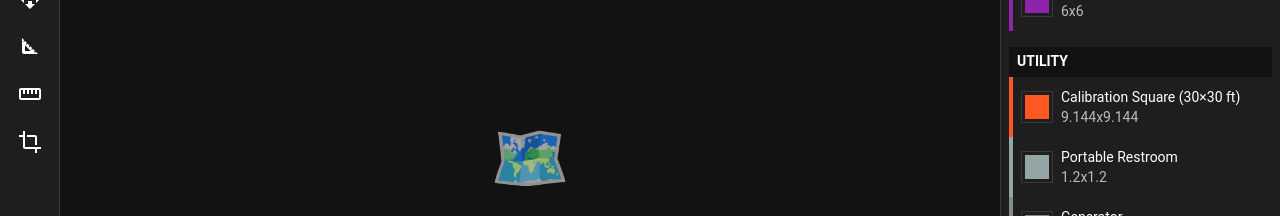
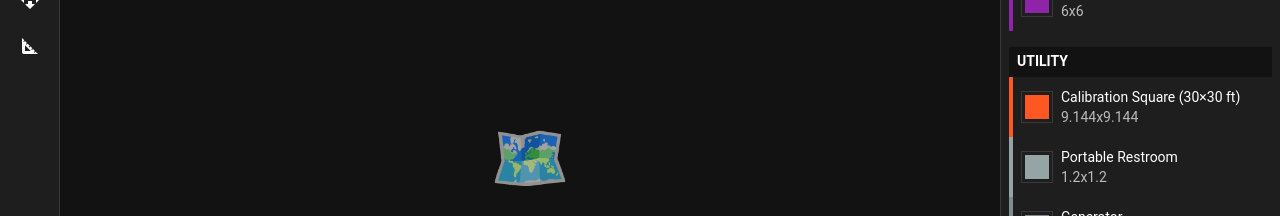
Before and after one commit to jscales4000/LotLizard-V2, a React (Create React App) app: page / in a window 1280 px wide. Shown: the part 235-451 px from the top of the page. Built offline with nearby package versions, Linux system fonts and the light colour scheme.

Commit message:
Update layout, map (v0.2.7) - Automated commit

```diff
--- a/src/components/layout/LeftSidebar.tsx
+++ b/src/components/layout/LeftSidebar.tsx
@@ -1,4 +1,4 @@
-import React from 'react';
+import React, { useEffect } from 'react';
 import {
   Drawer,
   List,
@@ -12,14 +12,12 @@ import {
 } from '@mui/material';
 import PanToolIcon from '@mui/icons-material/PanTool';
 import OpenWithIcon from '@mui/icons-material/OpenWith';
-import StraightenIcon from '@mui/icons-material/Straighten';
 import ZoomInIcon from '@mui/icons-material/ZoomIn';
 import ZoomOutIcon from '@mui/icons-material/ZoomOut';
 import CenterFocusStrongIcon from '@mui/icons-material/CenterFocusStrong';
 import GridOnIcon from '@mui/icons-material/GridOn';
 import GridOffIcon from '@mui/icons-material/GridOff';
 import DeleteIcon from '@mui/icons-material/Delete';
-import CropIcon from '@mui/icons-material/Crop';
 import SquareFootIcon from '@mui/icons-material/SquareFoot';
 import FolderOpenIcon from '@mui/icons-material/FolderOpen';
 import ImageSearchIcon from '@mui/icons-material/ImageSearch';
@@ -59,8 +57,21 @@ const LeftSidebar: React.FC<LeftSidebarProps> = ({
     zoomOut,
     zoomToFit,
     scale,
-    setIsPanningMode
+    setIsPanningMode,
+    isPanningMode
   } = useMapStore();
+
+  // Sync with MapCanvas when Tab key is pressed (isPanningMode changes)
+  useEffect(() => {
+    // Update local tool state when the global panning mode changes
+    if (isPanningMode && selectedTool !== 'pan') {
+      setSelectedTool('pan');
+      setIsPanningModeActive(true);
+    } else if (!isPanningMode && selectedTool === 'pan') {
+      setSelectedTool('select');
+      setIsPanningModeActive(false);
+    }
+  }, [isPanningMode, selectedTool]);
 
   const handleToolSelect = (tool: string) => {
     // Interlocked behavior - only one tool can be active at a time
@@ -279,42 +290,6 @@ const LeftSidebar: React.FC<LeftSidebarProps> = ({
               </ListItemButton>
             </ListItem>
           </Tooltip>
-
-          <Tooltip title="Measure Distance" placement="right" arrow>
-            <ListItem disablePadding>
-              <ListItemButton
-                selected={selectedTool === 'measure'}
-                onClick={() => handleToolSelect('measure')}
-                sx={{
-                  justifyContent: 'center',
-                  minHeight: 48,
-                  px: 1
-                }}
-              >
-                <ListItemIcon sx={{ minWidth: 0 }}>
-                  <StraightenIcon />
-                </ListItemIcon>
-              </ListItemButton>
-            </ListItem>
-          </Tooltip>
-
-          <Tooltip title="Crop Image" placement="right" arrow>
-            <ListItem disablePadding>
-              <ListItemButton
-                selected={selectedTool === 'crop'}
-                onClick={() => handleToolSelect('crop')}
-                sx={{
-                  justifyContent: 'center',
-                  minHeight: 48,
-                  px: 1
-                }}
-              >
-                <ListItemIcon sx={{ minWidth: 0 }}>
-                  <CropIcon />
-                </ListItemIcon>
-              </ListItemButton>
-            </ListItem>
-          </Tooltip>
         </List>
 
         <Box sx={{ flexGrow: 1 }} />
--- a/src/components/map/MapCanvas.tsx
+++ b/src/components/map/MapCanvas.tsx
@@ -884,7 +884,17 @@ const MapCanvas: React.FC = () => {
   // Add keyboard handler for equipment movement and shortcuts
   useEffect(() => {
     const handleKeyDown = (event: KeyboardEvent) => {
-      // No lock check needed - always allow keyboard interactions
+      // Avoid capturing key events when user is typing in input fields
+      if (event.target instanceof HTMLInputElement || event.target instanceof HTMLTextAreaElement) {
+        return;
+      }
+
+      // Tab key to toggle between Select and Pan modes
+      if (event.key === 'Tab') {
+        event.preventDefault(); // Prevent focus change
+        useMapStore.getState().setIsPanningMode(!isPanningMode);
+        return;
+      }
 
       // Escape key to deselect and exit panning mode
       if (event.key === 'Escape') {
```
Also changed, not shown: MapCanvas_debug.txt (added), 2 other files (tests, documents, lock files or other folders).
